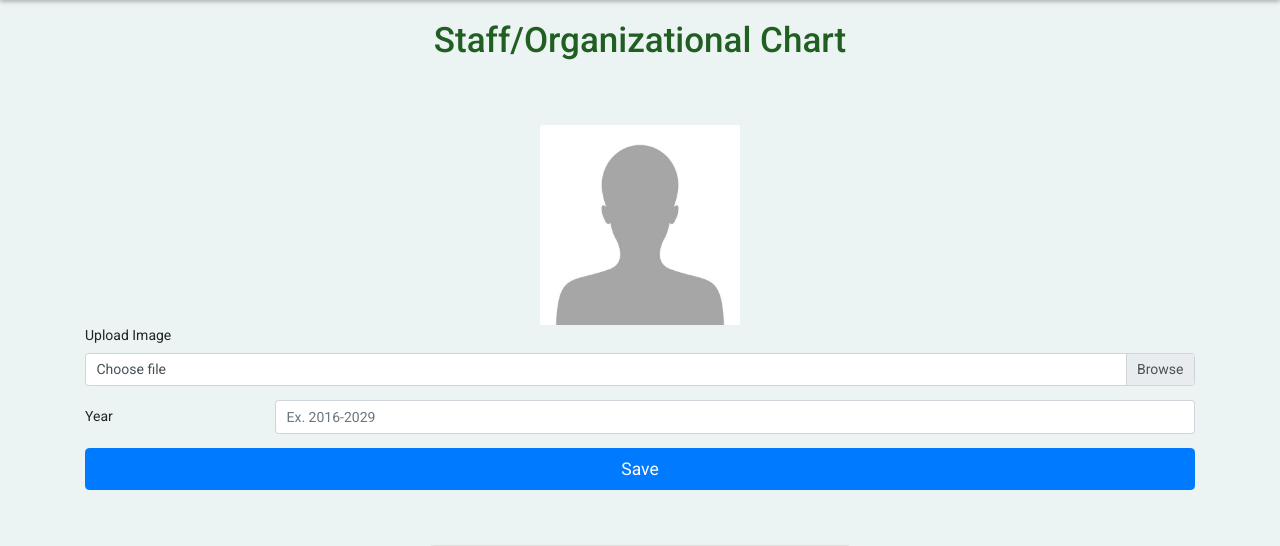
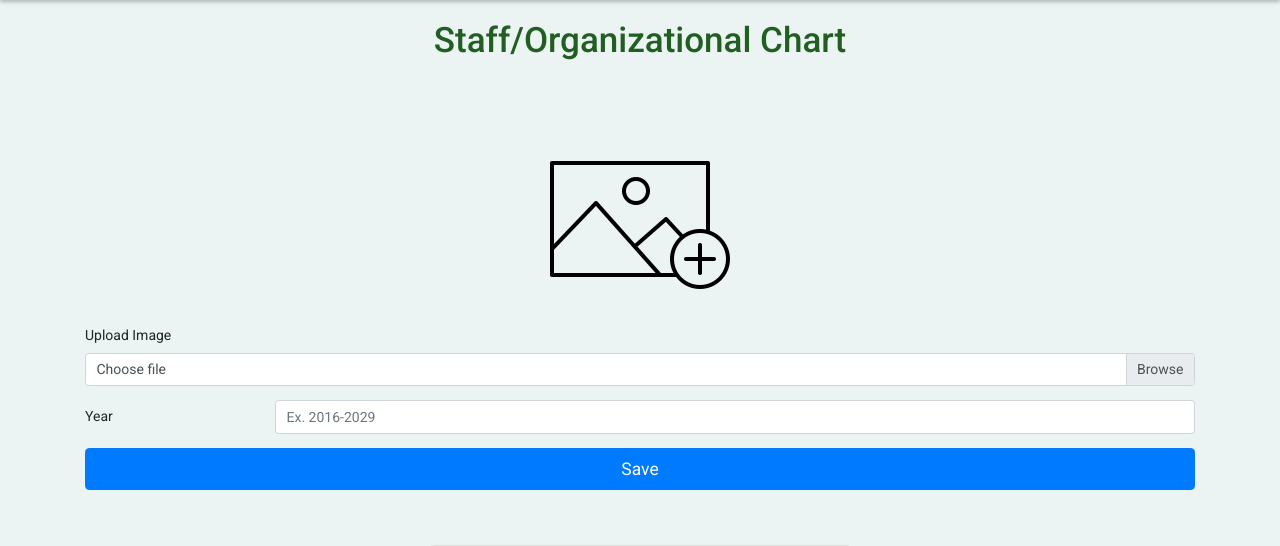
Before and after one commit to Luwiezzz/bhc_app, a Django app: page /admin_staff in a window 1280 px wide. Shown: the part 59-605 px from the top of the page. Run offline with Django 4.2, Linux system fonts and the light colour scheme; data that the repository does not hold is empty.

Commit message:
Add Files

```diff
--- a/bhc_project/bhc_app/templates/bhc_app/admin_doctor.html
+++ b/bhc_project/bhc_app/templates/bhc_app/admin_doctor.html
@@ -73,7 +73,7 @@
 
                     <div class="modal-body">
                         <div style="display: grid; justify-items: center;">
-                            <img src="media/blank.jpg" class="card-img-top" id="dp" alt="" style="width: auto; height: 200px;">
+                            <img src="../../static/images/add_image.png" class="card-img-top" id="dp" alt="" style="width: auto; height: 200px;">
                         </div>
 
                         <label for="picture">Change Display Picture</label>
--- a/bhc_project/bhc_app/templates/bhc_app/admin_medicine.html
+++ b/bhc_project/bhc_app/templates/bhc_app/admin_medicine.html
@@ -79,7 +79,7 @@
 
                     <div class="modal-body">
                         <div style="display: grid; justify-items: center;">
-                            <img src="media/blank.jpg" class="card-img-top" id="dp" alt="" style="width: auto; height: 200px;">
+                            <img src="../../static/images/add_image.png" class="card-img-top" id="dp" alt="" style="width: auto; height: 200px;">
                         </div>
 
                         <label for="picture">Change Display Picture</label>
--- a/bhc_project/bhc_app/templates/bhc_app/admin_news_and_update.html
+++ b/bhc_project/bhc_app/templates/bhc_app/admin_news_and_update.html
@@ -38,7 +38,7 @@
             <div class="mb-3">
 
                 <div style="display: grid; justify-items: center;">
-                    <img src="media/blank.jpg" class="card-img-top" id="dp" alt="" style="width: auto; height: 200px;">
+                    <img src="../../static/images/add_image.png" class="card-img-top" id="dp" alt="" style="width: auto; height: 200px;">
                 </div>
 
                 <label for="news_and_updates" class="form-label">Upload Image</label>
--- a/bhc_project/bhc_app/templates/bhc_app/admin_staff.html
+++ b/bhc_project/bhc_app/templates/bhc_app/admin_staff.html
@@ -40,7 +40,7 @@
             <div class="mb-3">
 
                 <div style="display: grid; justify-items: center;">
-                    <img src="media/blank.jpg" class="card-img-top" id="dp" alt="" style="width: auto; height: 200px;">
+                    <img src="../../static/images/add_image.png" class="card-img-top" id="dp" alt="" style="width: auto; height: 200px;">
                 </div>
 
                 <label for="staff_picture">Upload Image</label>
```
Also changed, not shown: bhc_project/bhc_app/migrations/0001_initial.py, bhc_project/bhc_app/static/images/add_image.png (added), bhc_project/media/medicine/Screenshot_4_WHprc9g.png (added), bhc_project/media/medicine/Screenshot_4_z7IZNEu.png (added), bhc_project/media/medicine/Screenshot_5_wF3K6i4.png (added).
